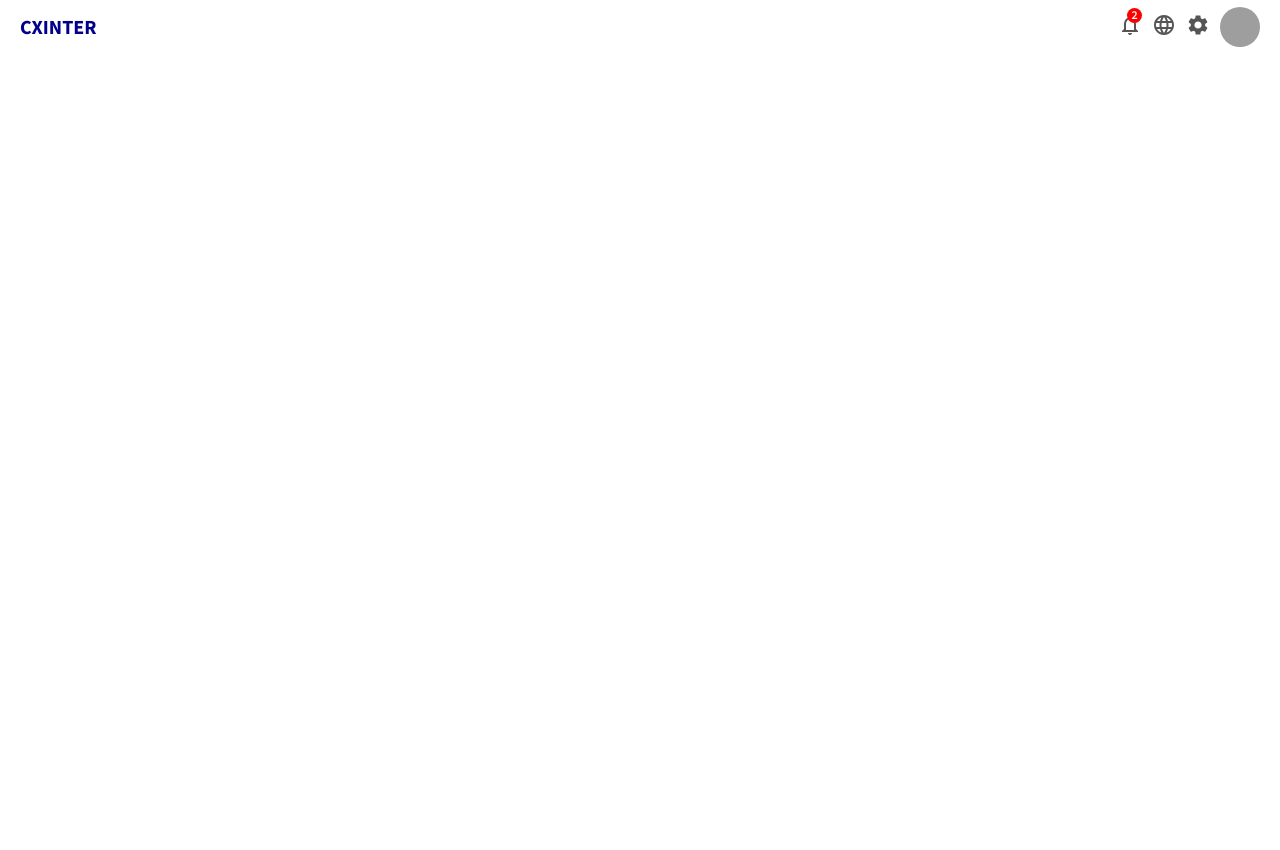
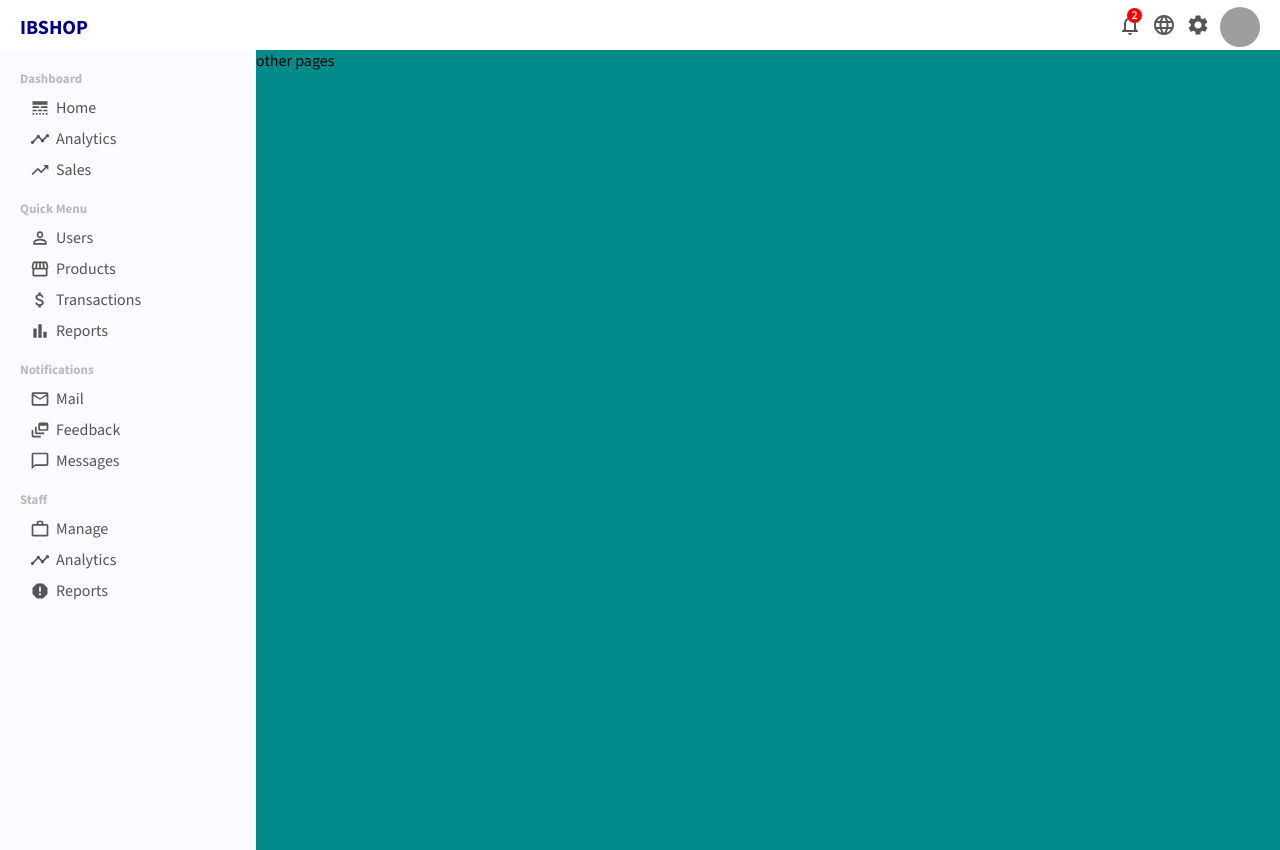
Before and after one commit to DaltonChivambo/sales-admin, a React (Create React App) app: page / in a window 1280 px wide. Before the commit the page ends 800 px from the top, so only its background shows below. Built offline with nearby package versions, Linux system fonts and the light colour scheme; grey boxes are pictures that could not be loaded.

Commit message:
add sidebar

```diff
--- /dev/null
+++ b/src/App.css
@@ -0,0 +1,8 @@
+.container{
+    display: flex;
+}
+
+.others{
+    flex: 4;
+    background-color: darkcyan;
+}
--- a/src/App.js
+++ b/src/App.js
@@ -1,11 +1,17 @@
-import TopBar from "./components/topbar/TopBar";
+import './App.css'
+import SideBar from "./components/SideBar/SideBar";
+import TopBar from "./components/TopBar/TopBar";
 
 function App() {
   return (
     <div className="App">
-      <TopBar/>
-
-
+      <TopBar />
+      <div className="container">
+        <SideBar />
+        <div className='others'>
+          other pages
+        </div>
+      </div>
     </div>
   );
 }
--- /dev/null
+++ b/src/components/SideBar/SideBar.css
@@ -0,0 +1,43 @@
+.sidebar{
+    flex: 1;
+    height: 100vh;
+    background-color: rgb(251, 251, 255);
+    position: sticky;
+    top: 50px;
+}
+
+.sidebar-wrapper{
+    padding: 20px;
+    color: #555;
+}
+
+.sidebar-menu{
+    margin-bottom: 10px;
+}
+
+.sidebar-title{
+    font-size: 13px;
+    color: rgb(187, 186, 186);
+}
+
+.sidebar-list{
+    list-style: none;
+    padding: 5px;
+}
+
+.sidebar-list-item{
+    padding: 5px;
+    cursor: pointer;
+    display: flex;
+    align-items: center;
+    border-radius: 10px;
+}
+
+.sidebar-list-item.active, .sidebar-list-item:hover{
+    background-color: rgb(240, 240, 255);
+}
+
+.sidebar-icon{
+    margin-right: 6px;
+    font-size: 20px !important;
+}
--- /dev/null
+++ b/src/components/SideBar/SideBar.jsx
@@ -0,0 +1,89 @@
+import React from 'react'
+import './SideBar.css'
+import {LineStyle, Timeline, TrendingUp, PermIdentity, Storefront, MailOutline, DynamicFeed, ChatBubbleOutline, WorkOutline, Report, AttachMoney, BarChart} from "@mui/icons-material"
+
+const SideBar = () => {
+  return (
+    <div className='sidebar'>
+      <div className="sidebar-wrapper">
+        <div className="sidebar-menu">
+          <h3 className="sidebar-title">Dashboard</h3>
+          <ul className="sidebar-list">
+            <li className="sidebar-list-item">
+              <LineStyle className="sidebar-icon" />
+              Home
+            </li>
+            <li className="sidebar-list-item">
+              <Timeline className="sidebar-icon" />
+              Analytics
+            </li>
+            <li className="sidebar-list-item">
+              <TrendingUp className="sidebar-icon" />
+              Sales
+            </li>
+          </ul>
+        </div>
+
+        <div className="sidebar-menu">
+          <h3 className="sidebar-title">Quick Menu</h3>
+          <ul className="sidebar-list">
+            <li className="sidebar-list-item">
+              <PermIdentity className="sidebar-icon" />
+              Users
+            </li>
+            <li className="sidebar-list-item">
+              <Storefront className="sidebar-icon" />
+              Products
+            </li>
+            <li className="sidebar-list-item">
+              <AttachMoney className="sidebar-icon" />
+              Transactions
+            </li>
+            <li className="sidebar-list-item">
+              <BarChart className="sidebar-icon" />
+              Reports
+            </li>
+          </ul>
+        </div>
+
+        <div className="sidebar-menu">
+          <h3 className="sidebar-title">Notifications</h3>
+          <ul className="sidebar-list">
+            <li className="sidebar-list-item">
+              <MailOutline className="sidebar-icon" />
+              Mail
+            </li>
+            <li className="sidebar-list-item">
+              <DynamicFeed className="sidebar-icon" />
+              Feedback
+            </li>
+            <li className="sidebar-list-item">
+              <ChatBubbleOutline className="sidebar-icon" />
+              Messages
+            </li>
+          </ul>
+        </div>
+
+        <div className="sidebar-menu">
+          <h3 className="sidebar-title">Staff</h3>
+          <ul className="sidebar-list">
+            <li className="sidebar-list-item">
+              <WorkOutline className="sidebar-icon" />
+              Manage
+            </li>
+            <li className="sidebar-list-item">
+              <Timeline className="sidebar-icon" />
+              Analytics
+            </li>
+            <li className="sidebar-list-item">
+              <Report className="sidebar-icon" />
+              Reports
+            </li>
+          </ul>
+        </div>
+      </div>
+    </div>
+  )
+}
+
+export default SideBar
--- a/src/components/topbar/TopBar.jsx
+++ b/src/components/TopBar/TopBar.jsx
@@ -6,7 +6,7 @@ function TopBar() {
   return (
     <div className='topbar'>
       <div className="topbar-wrapper">
-        <div className="top-left"><span className='logo'>CXINTER</span></div>
+        <div className="top-left"><span className='logo'>IBSHOP</span></div>
         <div className="top-right">
             <div className="topbar-icon-container">
                 <NotificationsNone/>
```
Also changed, not shown: src/components/TopBar/TopBar.css (renamed from src/components/topbar/TopBar.css).
